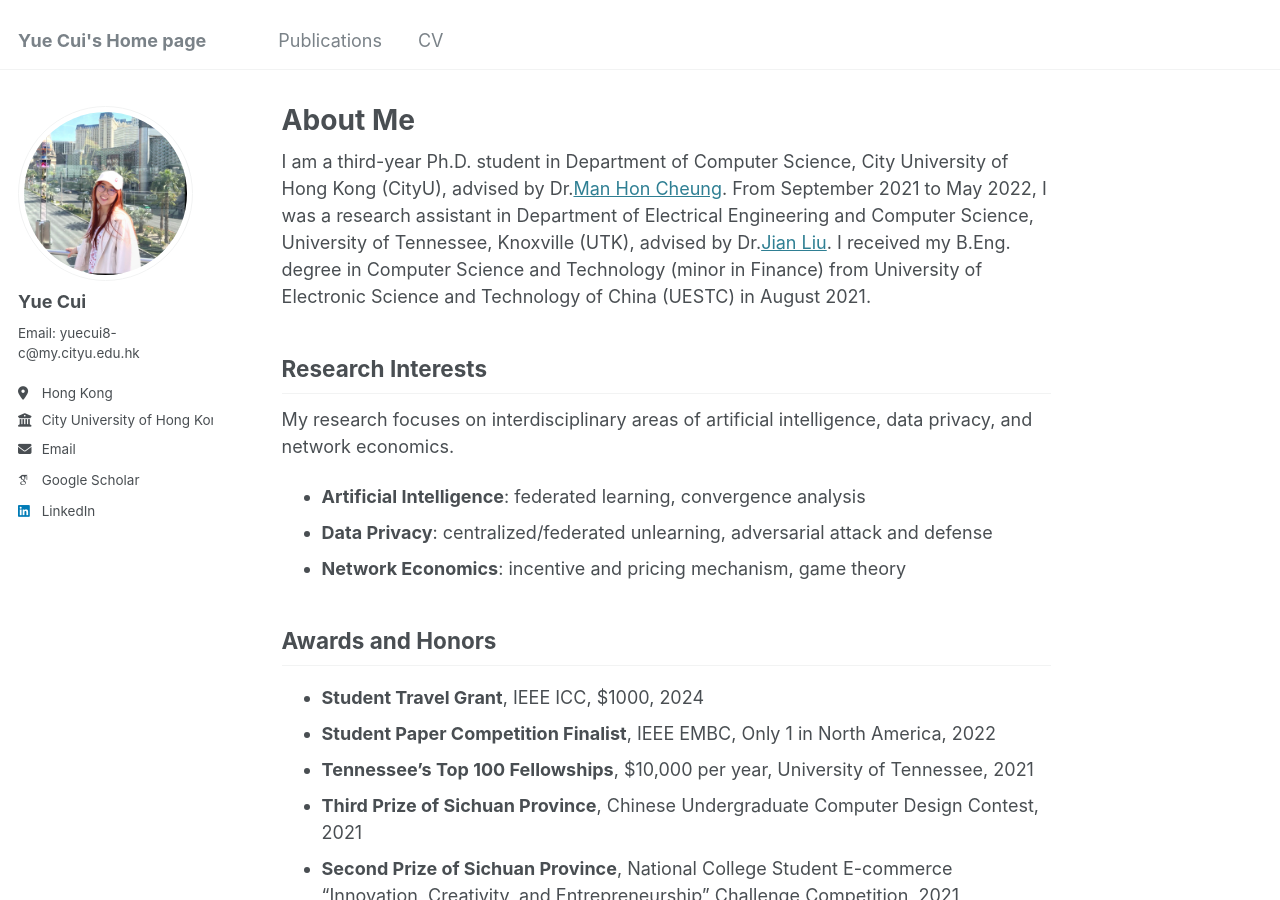
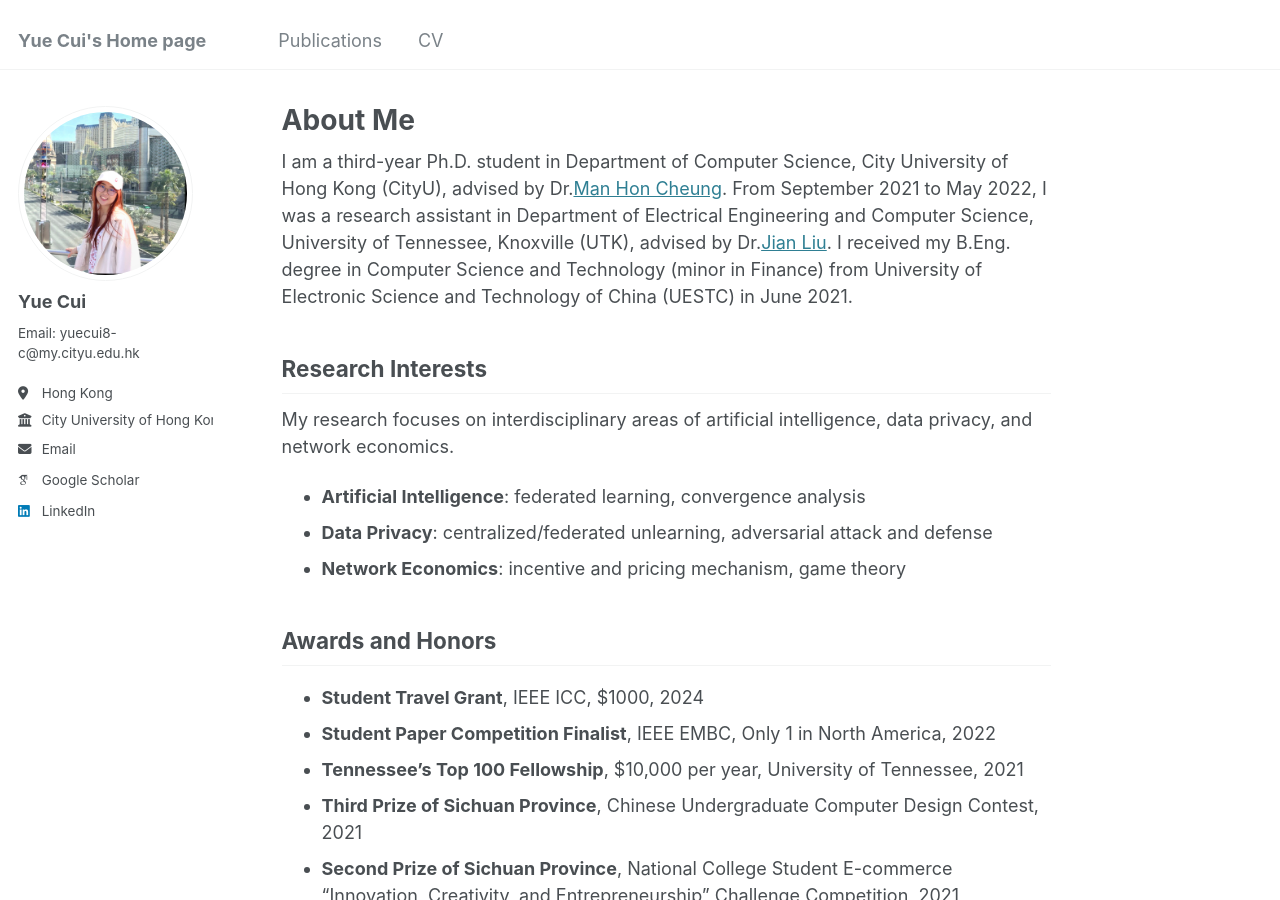
Before and after one commit to ycui26/ycui26.github.io, a Jekyll site: the page built from _pages/about.md, in a window 1280 px wide and 900 px high. Built offline with Jekyll 4.4.1, drawn with Linux system fonts in a browser that asks for light colours; some web fonts are replaced.

Commit message:
Update about.md

```diff
--- a/_pages/about.md
+++ b/_pages/about.md
@@ -7,7 +7,7 @@ redirect_from:
   - /about.html
 ---
 
-I am a third-year Ph.D. student in Department of Computer Science, City University of Hong Kong (CityU), advised by Dr.[Man Hon Cheung](https://www.cs.cityu.edu.hk/~mhcheung/index.htm). From September 2021 to May 2022, I was a research assistant in Department of Electrical Engineering and Computer Science, University of Tennessee, Knoxville (UTK), advised by Dr.[Jian Liu](https://web.eecs.utk.edu/~jliu/). I received my B.Eng. degree in Computer Science and Technology (minor in Finance) from University of Electronic Science and Technology of China (UESTC) in August 2021.
+I am a third-year Ph.D. student in Department of Computer Science, City University of Hong Kong (CityU), advised by Dr.[Man Hon Cheung](https://www.cs.cityu.edu.hk/~mhcheung/index.htm). From September 2021 to May 2022, I was a research assistant in Department of Electrical Engineering and Computer Science, University of Tennessee, Knoxville (UTK), advised by Dr.[Jian Liu](https://web.eecs.utk.edu/~jliu/). I received my B.Eng. degree in Computer Science and Technology (minor in Finance) from University of Electronic Science and Technology of China (UESTC) in June 2021.
 
 
 Research Interests
@@ -21,7 +21,7 @@ Awards and Honors
 ------
 - **Student Travel Grant**, IEEE ICC, \$1000, 2024
 - **Student Paper Competition Finalist**, IEEE EMBC, Only 1 in North America, 2022
-- **Tennessee's Top 100 Fellowships**, \$10,000 per year, University of Tennessee, 2021
+- **Tennessee's Top 100 Fellowship**, \$10,000 per year, University of Tennessee, 2021
 - **Third Prize of Sichuan Province**, Chinese Undergraduate Computer Design Contest, 2021
 - **Second Prize of Sichuan Province**, National College Student E-commerce "Innovation, Creativity, and Entrepreneurship" Challenge Competition, 2021
 - **The Outstanding Student of 2019**, School of Computer Science and Engineering, UESTC, 2019
```
